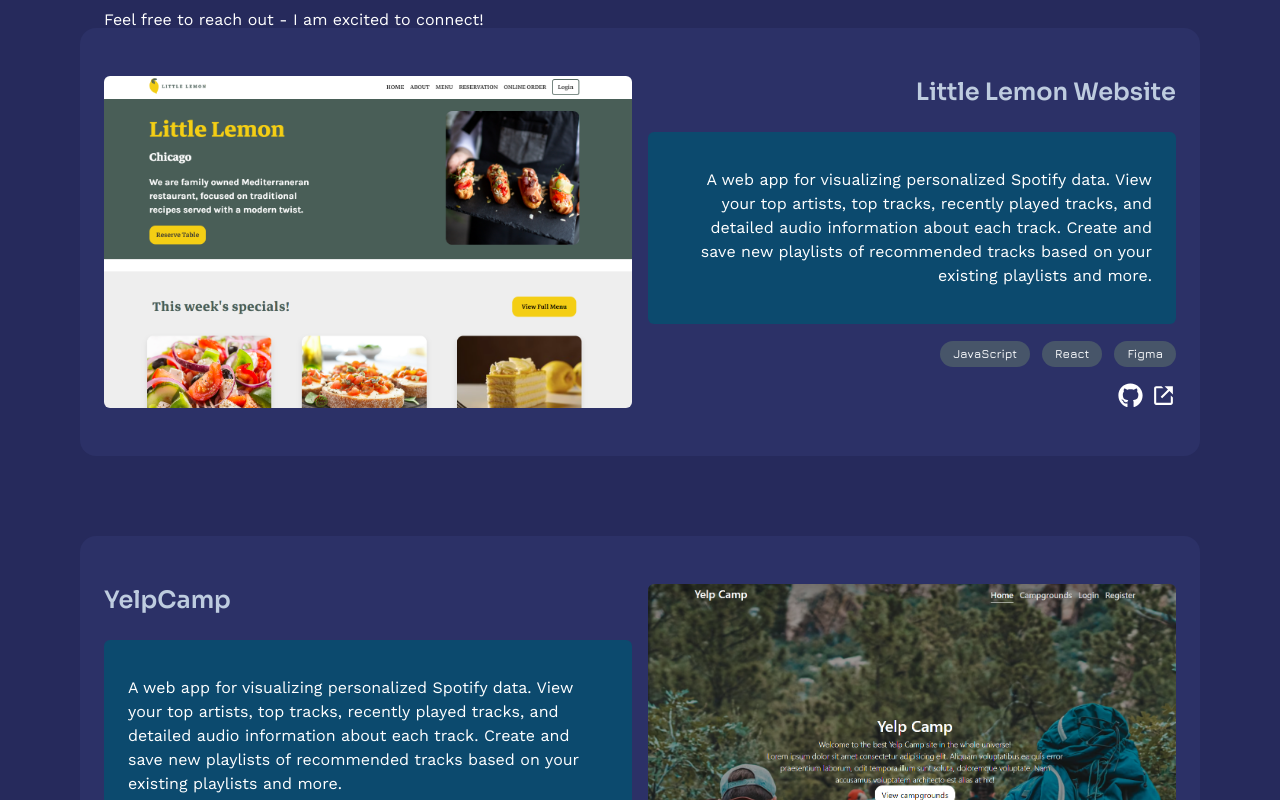
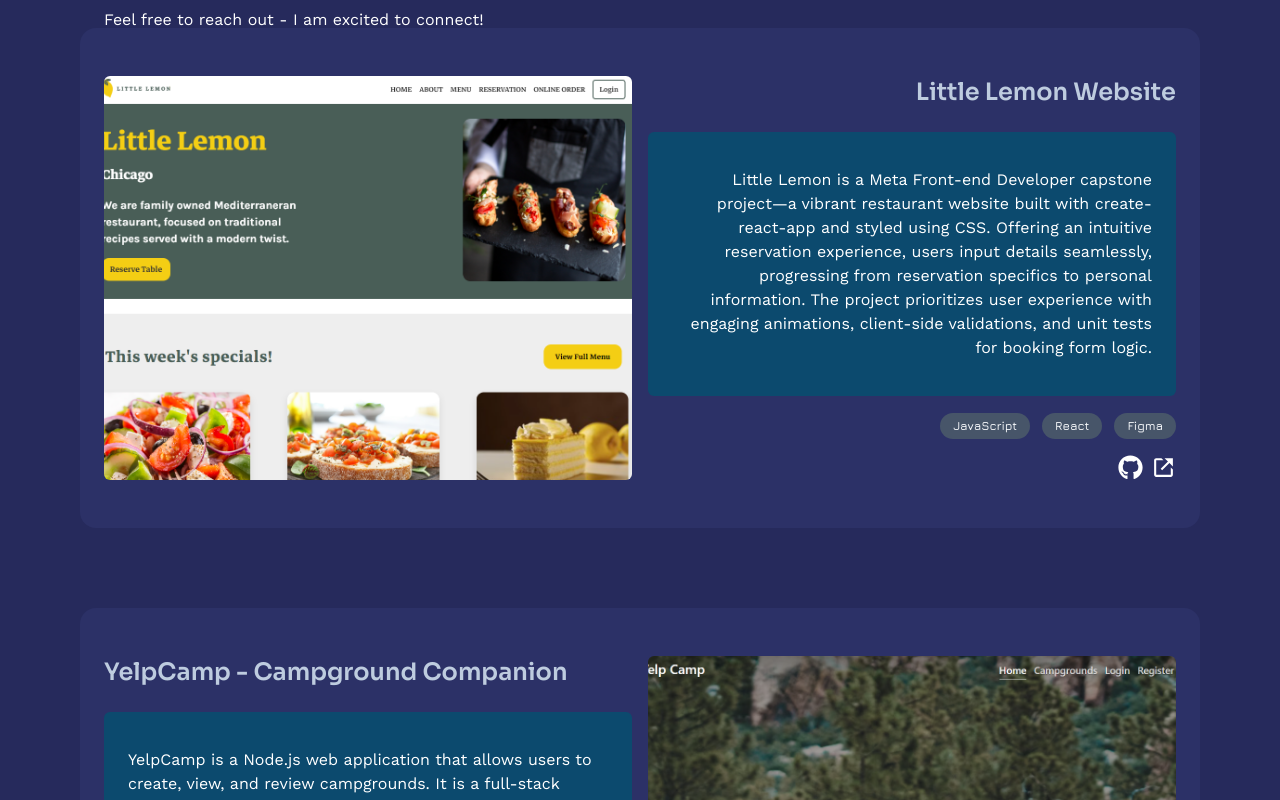
Before and after one commit to Manjil-Thapa/Portfolio, a Next.js app: page / in a window 1280 px wide. Shown: the part 940-1740 px from the top of the page. Built offline with nearby package versions, Linux system fonts and the light colour scheme.

Commit message:
revised some text and added proper description

```diff
--- a/components/Footer.jsx
+++ b/components/Footer.jsx
@@ -24,13 +24,23 @@
         <Link
           href='https://github.com/Manjil-Thapa'
           target='_blank'
-          className='ml-1 hover:text-cyan-300 font-jura'
+          className='ml-1 hover:text-white'
         >
           Manjil Thapa
         </Link>
       </h4>
+      <h4>
+        Portfolio inspired by
+        <Link
+          href='https://v4.brittanychiang.com/'
+          target='_blank'
+          className='pl-1 hover:text-white'
+        >
+          Brittany Chiang
+        </Link>
+      </h4>
       <div className='flex justify-center items-center gap-1'>
-        Built with NextJS and TailwindCSS <PiCopyrightThin />
+        <PiCopyrightThin />
         <h4>{currentYear}</h4>
       </div>
     </footer>
--- a/components/Project.jsx
+++ b/components/Project.jsx
@@ -91,7 +91,7 @@
             <Link href={project.link} target='_blank'>
               <FaGithub size={25} title='Github' />
             </Link>
-            <Link href='https://github.com/Manjil-Thapa' target='_blank'>
+            <Link href={project.live} target='_blank'>
               <BiLinkExternal size={25} title='Live version' />
             </Link>
           </div>
--- a/featuredProjects.js
+++ b/featuredProjects.js
@@ -1,5 +1,5 @@
 import { SiExpress, SiJavascript, SiMongodb, SiMapbox } from 'react-icons/si';
-import { FaReact, FaFigma, FaHtml5, FaCss3Alt } from 'react-icons/fa6';
+import { FaReact, FaFigma, FaHtml5, FaCss3Alt, FaBootstrap } from 'react-icons/fa6';
 import React from 'react';
 
 export const featuredProjects = [
@@ -7,8 +7,9 @@
     title: 'Little Lemon Website',
     image: '/little-lemon-thumbnail.png',
     description:
-      'A web app for visualizing personalized Spotify data. View your top artists, top tracks, recently played tracks, and detailed audio information about each track. Create and save new playlists of recommended tracks based on your existing playlists and more.',
+      'Little Lemon is a Meta Front-end Developer capstone project—a vibrant restaurant website built with create-react-app and styled using CSS. Offering an intuitive reservation experience, users input details seamlessly, progressing from reservation specifics to personal information. The project prioritizes user experience with engaging animations, client-side validations, and unit tests for booking form logic.',
     link: 'https://github.com/Manjil-Thapa/little-lemon-capstone',
+    live: 'https://little-lemon-restaurant-gules.vercel.app',
     stack: [
       <SiJavascript key='javascript' size={30} />,
       <FaReact key='react' size={30} />,
@@ -17,16 +18,18 @@
     stackText: ['JavaScript', 'React', 'Figma'],
   },
   {
-    title: 'YelpCamp',
+    title: 'YelpCamp - Campground Companion',
     image: '/yelpcamp-thumbnail.png',
     description:
-      'A web app for visualizing personalized Spotify data. View your top artists, top tracks, recently played tracks, and detailed audio information about each track. Create and save new playlists of recommended tracks based on your existing playlists and more.',
+      'YelpCamp is a Node.js web application that allows users to create, view, and review campgrounds. It is a full-stack application with RESTful routing, user authentication, and authorization. Users can create, edit, and delete their own campgrounds and reviews. The app is built using Node.js, Express, and MongoDB. It also uses Mapbox API for location services and Bootstrap for styling.',
     link: 'https://github.com/Manjil-Thapa/yelpcamp',
+    live: 'https://yelpcamp-zil.onrender.com/',
     stack: [
       <SiJavascript key='javascript' size={30} />,
       <SiMongodb key='mongodb' size={30} />,
       <SiExpress key='express' size={30} />,
       <SiMapbox key='mapbox' size={30} />,
+      <FaBootstrap key='bootstrap' size={30} />,
     ],
     stackText: ['JavaScript', 'MongoDB', 'ExpressJS', 'Mapbox API'],
   },
@@ -36,6 +39,7 @@
     description:
       'A web app for visualizing personalized Spotify data. View your top artists, top tracks, recently played tracks, and detailed audio information about each track. Create and save new playlists of recommended tracks based on your existing playlists and more.',
     link: 'https://github.com/Manjil-Thapa/mangata-gallo-web-page',
+    live: 'https://little-lemon-restaurant-gules.vercel.app',
     stack: [
       <FaHtml5 key='html' size={30} />,
       <FaCss3Alt key='css' size={30} />,
@@ -49,6 +53,7 @@
     description:
       'A web app for visualizing personalized Spotify data. View your top artists, top tracks, recently played tracks, and detailed audio information about each track. Create and save new playlists of recommended tracks based on your existing playlists and more.',
     link: 'https://github.com/Manjil-Thapa/odin-Etch-A-Sketch',
+    live: 'https://little-lemon-restaurant-gules.vercel.app',
     stack: [
       <FaHtml5 key='html' size={30} />,
       <FaCss3Alt key='css' size={30} />,
```
Also changed, not shown: public/yelpcamp-thumbnail.png.
